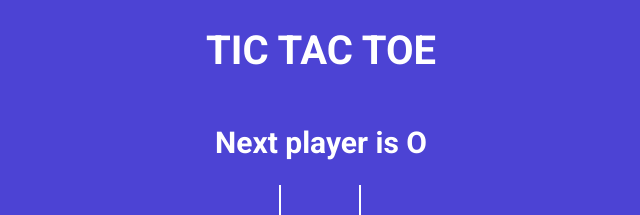
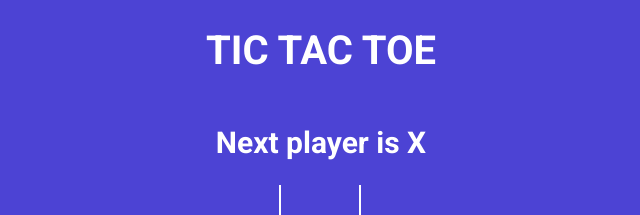
Before and after one commit to Tekkon/tictactoe, a React (Vite) app: page / in a window 1280 px wide. Shown: the top 215 px of the page, without its empty margins (319-959 px from the left). Built offline with nearby package versions, Linux system fonts and the light colour scheme.

Commit message:
Storing the game history in the App state

```diff
--- a/src/App.jsx
+++ b/src/App.jsx
@@ -5,33 +5,40 @@
 import "./styles/root.scss"
 
 const App = () => {
-  const [board, setBoard] = useState(Array(9).fill(null));
-  const [isXNext, setIsXNext] = useState(false);
+  const [history, setHistory] = useState([
+    { board: Array(9).fill(null), isXNext: true }
+  ]);
+  const [currentMove, setCurrentMove] = useState(0);
+  const current = history[currentMove];
 
-  const winner = calculateWinner(board);
+  const winner = calculateWinner(current.board);
 
   console.log(winner);
 
   const message = winner
     ? `Winner is ${winner}`
-    : `Next player is ${isXNext ? 'X' : 'O'}`;
+    : `Next player is ${current.isXNext ? 'X' : 'O'}`;
 
   const handleSquareClick = (position) => {
-    if (board[position] || winner) {
+    if (current.board[position] || winner) {
       return;
     }
 
-    setBoard((prevBoard) => {
-      return prevBoard.map((square, pos) => {
+    setHistory((prev) => {
+      const last = prev[prev.length - 1];
+
+      const newBoard = last.board.map((square, pos) => {
         if (pos === position) {
-          return isXNext ? 'X' : 'O';
+          return last.isXNext ? 'X' : 'O';
         }
 
         return square;
       });
+
+      return prev.concat({ board: newBoard, isXNext: !last.isXNext })
     });
 
-    setIsXNext((prev) => !prev)
+    setCurrentMove(prev => prev + 1);
   }
 
   return (
@@ -39,7 +46,7 @@
       <h1>TIC TAC TOE</h1>
       <h2>{ message }</h2>
       <Board
-        board={board}
+        board={current.board}
         handleSquareClick={handleSquareClick}
       />
     </div>
```
